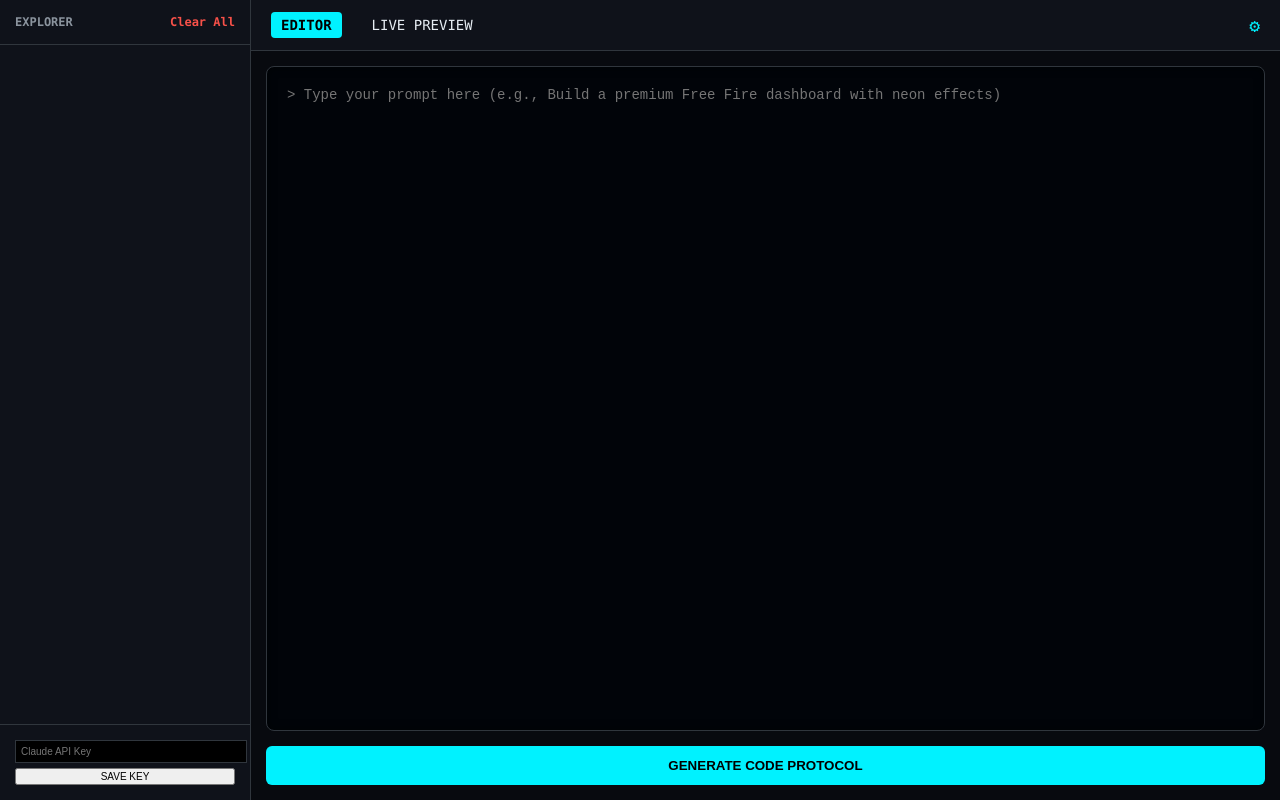
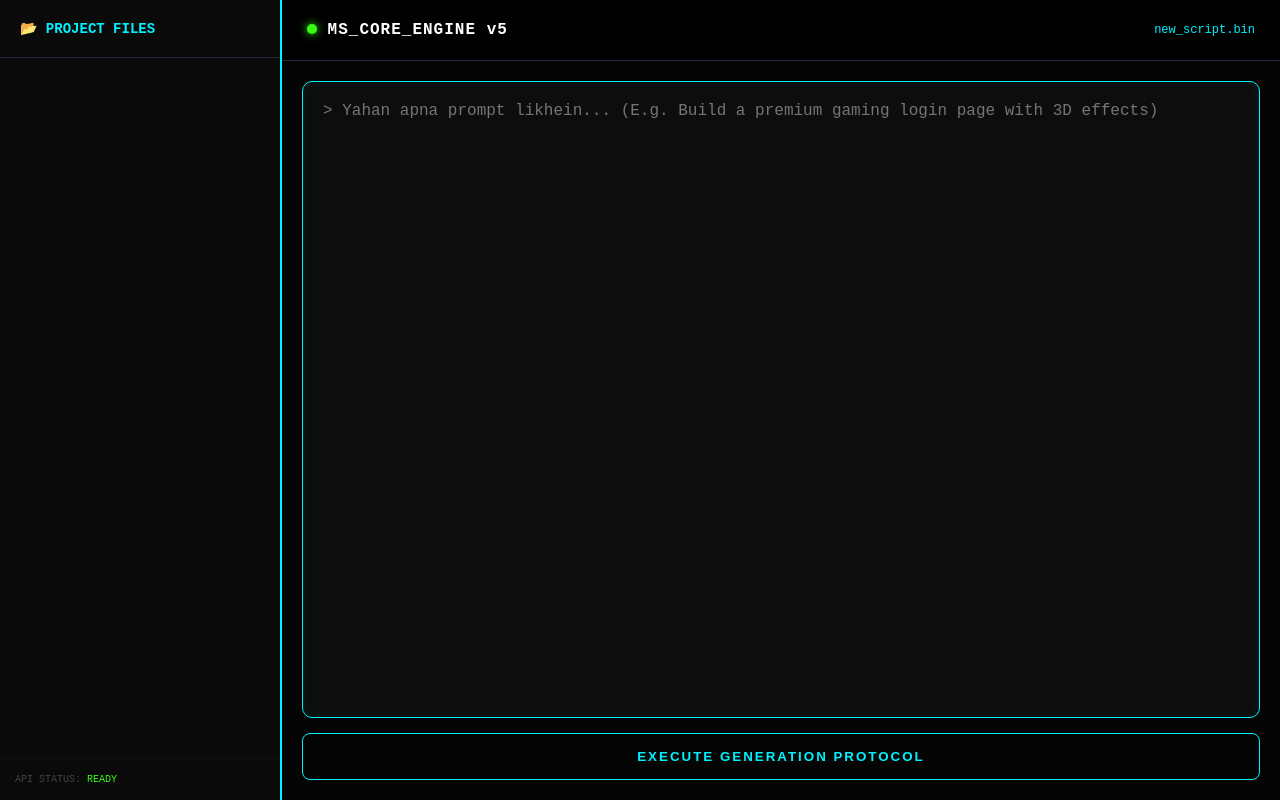
Before and after one commit to masudgamer9444-spec/Ai-code-, a plain HTML site: page index.html in a window 1280 px wide. Drawn offline with Linux system fonts and the light colour scheme.

Commit message:
Refactor index.html with new title and styles
Updated the title and various styles for the layout, including sidebar, header, and editor components. Refactored JavaScript functions for better clarity and functionality.

```diff
--- a/index.html
+++ b/index.html
@@ -3,150 +3,132 @@
 <head>
     <meta charset="UTF-8">
     <meta name="viewport" content="width=device-width, initial-scale=1.0">
-    <title>MS PRO BUILDER v4</title>
+    <title>MS VIP CODE ENGINE</title>
     <style>
         :root {
-            --bg-body: #080a0f;
-            --bg-side: #0f121a;
-            --accent: #00f2ff;
-            --text-main: #e6edf3;
-            --border: #30363d;
+            --neon-cyan: #00f2ff;
+            --neon-green: #39ff14;
+            --bg-black: #050505;
+            --glass-bg: rgba(255, 255, 255, 0.05);
+            --border-color: #1f2937;
         }
 
         body {
-            margin: 0; background: var(--bg-body); color: var(--text-main);
-            font-family: 'Consolas', monospace; display: flex; height: 100vh;
+            margin: 0; background: var(--bg-black); color: #fff;
+            font-family: 'Courier New', Courier, monospace; display: flex; height: 100vh;
         }
 
-        /* Sidebar - Files & Folders */
+        /* Sidebar - File Explorer */
         #sidebar {
-            width: 250px; background: var(--bg-side); border-right: 1px solid var(--border);
-            display: flex; flex-direction: column; transition: 0.3s;
+            width: 280px; background: #0a0a0a; border-right: 2px solid var(--neon-cyan);
+            display: flex; flex-direction: column; transition: 0.4s;
         }
 
-        .side-title {
-            padding: 15px; font-size: 12px; font-weight: bold; color: #8b949e;
-            border-bottom: 1px solid var(--border); display: flex; justify-content: space-between;
+        .explorer-header {
+            padding: 20px; font-weight: bold; font-size: 14px; color: var(--neon-cyan);
+            border-bottom: 1px solid var(--border-color); text-transform: uppercase;
         }
 
-        .file-list { flex: 1; overflow-y: auto; padding: 10px; }
+        .file-explorer { flex: 1; overflow-y: auto; padding: 10px; }
         .file-item {
-            padding: 8px 12px; cursor: pointer; border-radius: 6px; font-size: 13px;
-            margin-bottom: 4px; display: flex; align-items: center; gap: 8px; transition: 0.2s;
+            padding: 10px 15px; margin-bottom: 5px; background: var(--glass-bg);
+            border: 1px solid transparent; border-radius: 4px; cursor: pointer;
+            font-size: 13px; transition: 0.3s;
         }
-        .file-item:hover { background: #1c212c; color: var(--accent); }
-        .file-item.active { background: #21262d; border-left: 3px solid var(--accent); }
+        .file-item:hover { border-color: var(--neon-green); color: var(--neon-green); box-shadow: 0 0 10px rgba(57, 255, 20, 0.2); }
 
         /* Main Workspace */
-        #workspace { flex: 1; display: flex; flex-direction: column; position: relative; }
+        #main-view { flex: 1; display: flex; flex-direction: column; }
 
         header {
-            height: 50px; background: var(--bg-side); border-bottom: 1px solid var(--border);
-            display: flex; align-items: center; padding: 0 20px; justify-content: space-between;
+            height: 60px; background: #000; border-bottom: 1px solid var(--border-color);
+            display: flex; align-items: center; padding: 0 25px; justify-content: space-between;
         }
 
-        .tabs { display: flex; gap: 20px; }
-        .tab { cursor: pointer; font-size: 14px; padding: 5px 10px; border-radius: 4px; }
-        .tab.active { background: var(--accent); color: #000; font-weight: bold; }
+        .status-dot { height: 10px; width: 10px; background: var(--neon-green); border-radius: 50%; display: inline-block; box-shadow: 0 0 8px var(--neon-green); }
 
-        .editor-container { flex: 1; display: flex; flex-direction: column; padding: 15px; gap: 15px; }
+        .editor-zone { flex: 1; display: flex; flex-direction: column; padding: 20px; gap: 15px; }
 
         textarea {
-            flex: 1; background: #010409; color: #7ee787; border: 1px solid var(--border);
-            border-radius: 8px; padding: 20px; font-size: 14px; outline: none; resize: none;
-            box-shadow: inset 0 0 10px rgba(0,0,0,0.5);
+            flex: 1; background: #0d0d0d; color: var(--neon-green); border: 1px solid var(--neon-cyan);
+            border-radius: 10px; padding: 20px; font-size: 16px; outline: none; resize: none;
+            box-shadow: inset 0 0 15px rgba(0, 242, 255, 0.05);
         }
 
-        .btn-run {
-            background: var(--accent); color: #000; border: none; padding: 12px;
-            font-weight: bold; border-radius: 6px; cursor: pointer; text-transform: uppercase;
+        .action-bar { display: flex; gap: 10px; }
+        .btn-exec {
+            flex: 1; background: transparent; color: var(--neon-cyan); border: 1px solid var(--neon-cyan);
+            padding: 15px; font-weight: bold; border-radius: 8px; cursor: pointer;
+            text-transform: uppercase; letter-spacing: 2px; transition: 0.3s;
         }
+        .btn-exec:hover { background: var(--neon-cyan); color: #000; box-shadow: 0 0 20px var(--neon-cyan); }
 
         /* Preview Overlay */
-        #preview-overlay {
-            position: absolute; top: 50px; left: 0; right: 0; bottom: 0;
-            background: white; display: none; z-index: 50;
+        #live-frame-container {
+            position: absolute; top: 60px; left: 0; right: 0; bottom: 0;
+            background: #fff; display: none; z-index: 100;
         }
         iframe { width: 100%; height: 100%; border: none; }
 
-        /* Settings Panel */
-        .settings-btn { cursor: pointer; color: var(--accent); font-size: 18px; }
+        .close-preview {
+            position: absolute; top: 10px; right: 20px; background: #ff3131;
+            color: #fff; padding: 5px 15px; border-radius: 5px; cursor: pointer; font-weight: bold;
+        }
     </style>
 </head>
 <body>
 
     <div id="sidebar">
-        <div class="side-title">EXPLORER <span onclick="clearStorage()" style="cursor:pointer;color:#f85149">Clear All</span></div>
-        <div class="file-list" id="fileManager">
+        <div class="explorer-header">📂 Project Files</div>
+        <div class="file-explorer" id="files">
             </div>
-        <div style="padding:15px; border-top:1px solid var(--border)">
-            <input type="password" id="apiKey" placeholder="Claude API Key"
-                   style="width:100%; background:#000; border:1px solid var(--border); color:#fff; padding:5px; font-size:10px;">
-            <button onclick="saveKey()" style="width:100%; margin-top:5px; font-size:10px; cursor:pointer;">SAVE KEY</button>
+        <div style="padding:15px; font-size: 10px; color: #444; border-top: 1px solid #111;">
+            API STATUS: <span style="color:var(--neon-green)">READY</span>
         </div>
     </div>
 
-    <div id="workspace">
+    <div id="main-view">
         <header>
-            <div class="tabs">
-                <div class="tab active" onclick="showEditor()">EDITOR</div>
-                <div class="tab" id="runTab" onclick="showPreview()">LIVE PREVIEW</div>
+            <div style="font-weight: bold; letter-spacing: 1px;">
+                <span class="status-dot"></span> MS_CORE_ENGINE v5
             </div>
-            <div class="settings-btn" onclick="alert('Masud AI Studio v4 Running...')">⚙</div>
+            <div id="file-name" style="color:var(--neon-cyan); font-size: 12px;">new_script.bin</div>
         </header>
 
-        <div class="editor-container" id="editorView">
-            <textarea id="userPrompt" placeholder="> Type your prompt here (e.g., Build a premium Free Fire dashboard with neon effects)"></textarea>
-            <button class="btn-run" onclick="generateCode()">Generate Code Protocol</button>
+        <div class="editor-zone">
+            <textarea id="prompt" placeholder="> Yahan apna prompt likhein... (E.g. Build a premium gaming login page with 3D effects)"></textarea>
+            <div class="action-bar">
+                <button class="btn-exec" onclick="startGeneration()">Execute Generation Protocol</button>
+            </div>
         </div>
 
-        <div id="preview-overlay">
-            <iframe id="outputFrame"></iframe>
+        <div id="live-frame-container">
+            <div class="close-preview" onclick="closePreview()">CLOSE PREVIEW [X]</div>
+            <iframe id="output"></iframe>
         </div>
     </div>
 
     <script>
-        let files = JSON.parse(localStorage.getItem('ms_files') || '[]');
+        let projects = JSON.parse(localStorage.getItem('ms_hacker_files') || '[]');
+        const MY_KEY = "sk-eMZ0YbZjMnDJCw8kbfx1jZTVKKSImuqWvoDphfogrLuWPtys";
 
-        function saveKey() {
-            const key = document.getElementById('apiKey').value;
-            localStorage.setItem('ms_claude_key', key);
-            alert("API Key Locked!");
+        function closePreview() {
+            document.getElementById('live-frame-container').style.display = 'none';
         }
 
-        function showEditor() {
-            document.getElementById('editorView').style.display = 'flex';
-            document.getElementById('preview-overlay').style.display = 'none';
-            updateTabs(0);
-        }
+        async function startGeneration() {
+            const promptText = document.getElementById('prompt').value;
+            if (!promptText) return alert("Prompt empty!");
 
-        function showPreview() {
-            document.getElementById('editorView').style.display = 'none';
-            document.getElementById('preview-overlay').style.display = 'block';
-            updateTabs(1);
-        }
-
-        function updateTabs(idx) {
-            const ts = document.querySelectorAll('.tab');
-            ts.forEach(t => t.classList.remove('active'));
-            ts[idx].classList.add('active');
-        }
-
-        async function generateCode() {
-            const prompt = document.getElementById('userPrompt').value;
-            const key = localStorage.getItem('ms_claude_key');
-            if(!key) return alert("Pehle Sidebar mein API Key dalo bhai!");
-            if(!prompt) return alert("Prompt toh likho!");
-
-            const btn = document.querySelector('.btn-run');
-            btn.innerText = "Processing Protocol...";
+            const btn = document.querySelector('.btn-exec');
+            btn.innerText = "DECRYPTING RESPONSE...";
             btn.disabled = true;
 
             try {
                 const response = await fetch('https://api.anthropic.com/v1/messages', {
                     method: 'POST',
                     headers: {
-                        'x-api-key': key,
+                        'x-api-key': MY_KEY,
                         'anthropic-version': '2023-06-01',
                         'content-type': 'application/json',
                         'dangerously-allow-allowed-origins': 'true'
@@ -154,64 +136,56 @@
                     body: JSON.stringify({
                         model: "claude-3-5-sonnet-20240620",
                         max_tokens: 4000,
-                        system: "You are a world-class web developer. Provide ONLY valid, single-file HTML code with internal CSS/JS. No explanations.",
-                        messages: [{ role: "user", content: prompt }]
+                        system: "You are a senior elite developer. Output ONLY high-quality, single-file HTML/CSS/JS code. Do not write any conversational text.",
+                        messages: [{ role: "user", content: promptText }]
                     })
                 });
 
                 const data = await response.json();
-                const code = data.content[0].text;
+                const aiCode = data.content[0].text;
 
-                // Create File Object
-                const fileName = "app_" + (files.length + 1) + ".html";
-                files.push({ name: fileName, code: code });
-                localStorage.setItem('ms_files', JSON.stringify(files));
+                // Save to local storage system
+                const newFile = {
+                    id: Date.now(),
+                    name: `Module_${projects.length + 1}.html`,
+                    code: aiCode
+                };
+                projects.push(newFile);
+                localStorage.setItem('ms_hacker_files', JSON.stringify(projects));
 
-                renderFiles();
-                loadCodeIntoPreview(code);
-                showPreview();
+                renderExplorer();
+                openInPreview(aiCode);
 
-            } catch (e) {
-                alert("Error! Check API Key or Internet.");
+            } catch (err) {
+                alert("PROTOCOL ERROR: Check Connection or API Quota.");
+                console.error(err);
             } finally {
-                btn.innerText = "Generate Code Protocol";
+                btn.innerText = "Execute Generation Protocol";
                 btn.disabled = false;
             }
         }
 
-        function renderFiles() {
-            const container = document.getElementById('fileManager');
-            container.innerHTML = '';
-            files.forEach((f, idx) => {
-                const div = document.createElement('div');
-                div.className = 'file-item';
-                div.innerHTML = `📄 ${f.name}`;
-                div.onclick = () => loadCodeIntoPreview(f.code);
-                container.appendChild(div);
+        function renderExplorer() {
+            const list = document.getElementById('files');
+            list.innerHTML = '';
+            projects.forEach(p => {
+                const item = document.createElement('div');
+                item.className = 'file-item';
+                item.innerText = `📄 ${p.name}`;
+                item.onclick = () => openInPreview(p.code);
+                list.prepend(item);
             });
         }
 
-        function loadCodeIntoPreview(code) {
-            const frame = document.getElementById('outputFrame');
+        function openInPreview(code) {
+            const container = document.getElementById('live-frame-container');
+            const frame = document.getElementById('output');
+            container.style.display = 'block';
             const blob = new Blob([code], { type: 'text/html' });
             frame.src = URL.createObjectURL(blob);
-            showPreview();
         }
 
-        function clearStorage() {
-            if(confirm("Saari files delete kar dein?")) {
-                localStorage.removeItem('ms_files');
-                files = [];
-                renderFiles();
-            }
-        }
-
-        // Init
-        window.onload = () => {
-            renderFiles();
-            const key = localStorage.getItem('ms_claude_key');
-            if(key) document.getElementById('apiKey').value = key;
-        }
+        window.onload = renderExplorer;
     </script>
 </body>
 </html>
```
